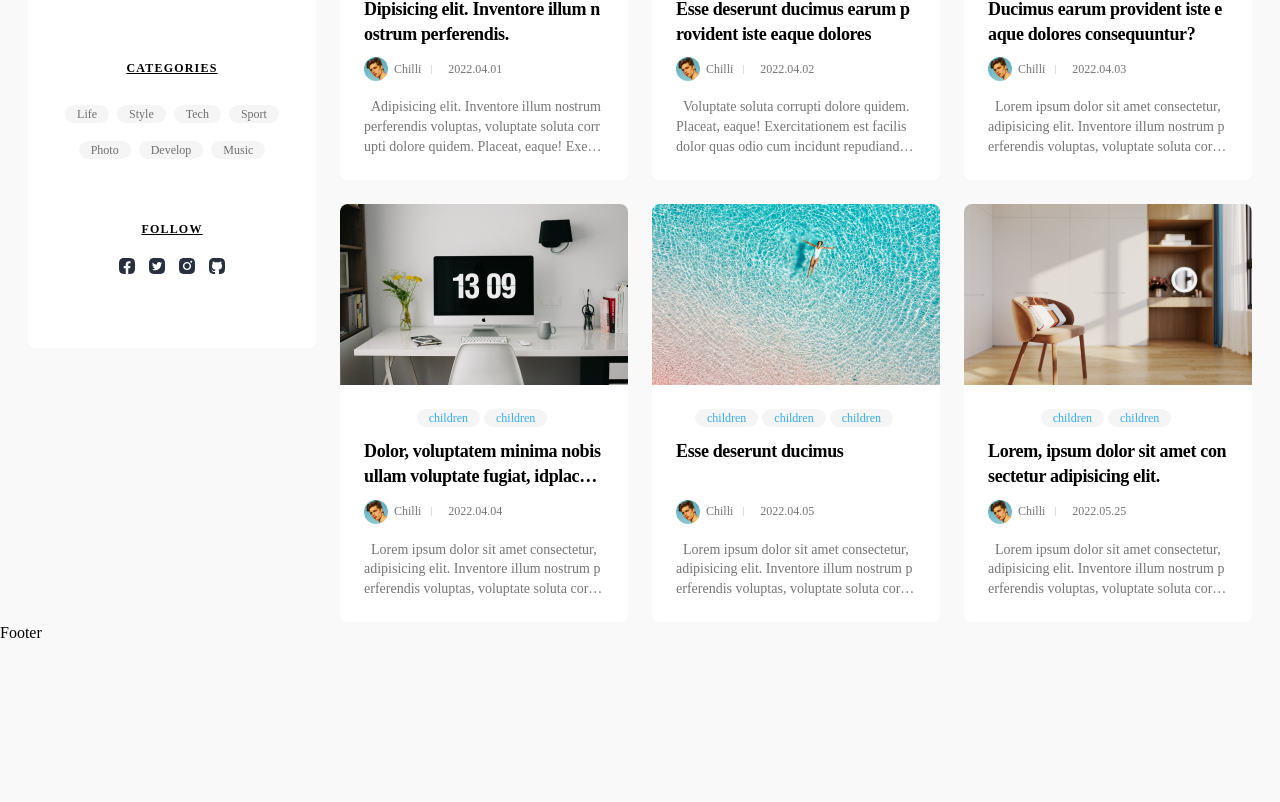
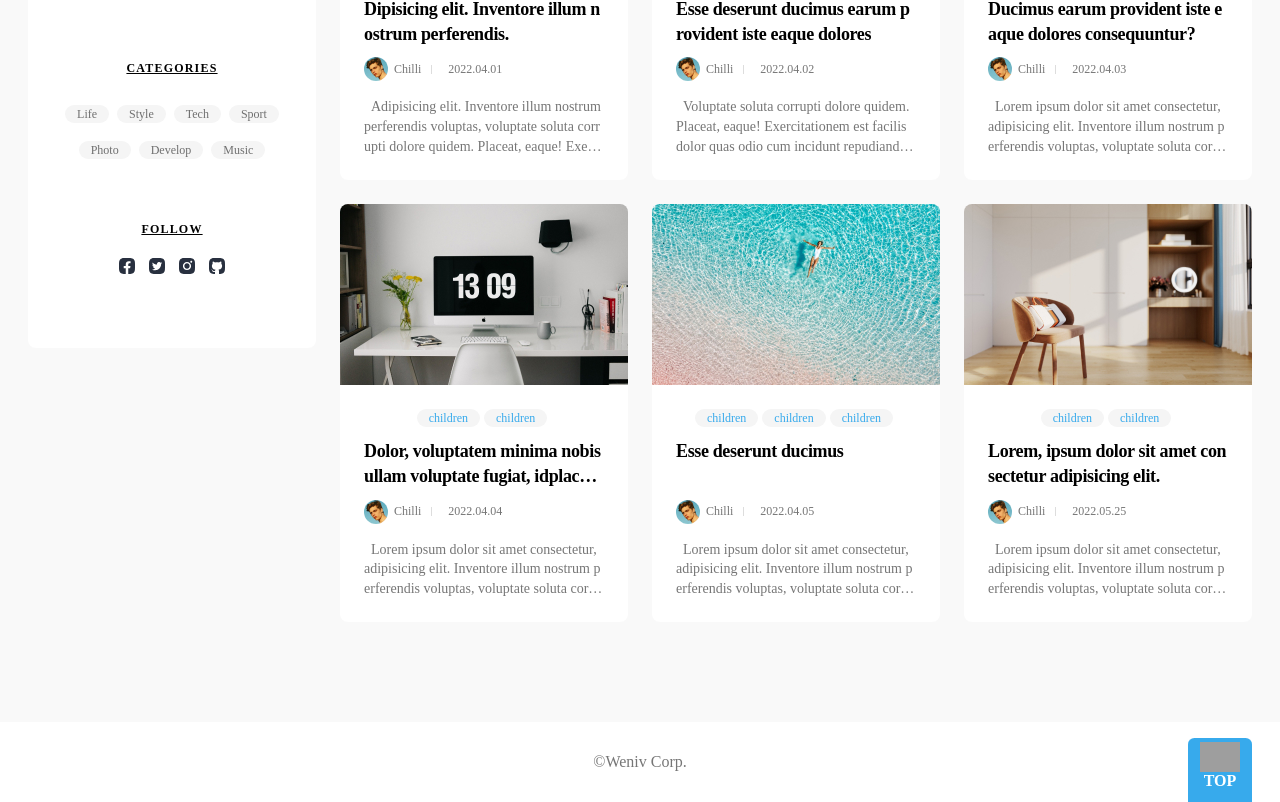
Before and after one commit to qorlgns1/react-blog, a React (Create React App) app: page / in a window 1280 px wide. Shown: the part 618-1420 px from the top of the page. Before the commit the page ends 1263 px from the top, so only its background shows below. Built offline with nearby package versions, Linux system fonts and the light colour scheme; grey boxes are pictures that could not be loaded; a web font is replaced by a local one.

Commit message:
feat: footer 컴포넌트 개발

```diff
--- a/src/components/layouts/footer/Footer.jsx
+++ b/src/components/layouts/footer/Footer.jsx
@@ -1,5 +1,57 @@
 import React from "react";
+import styled, { createGlobalStyle } from "styled-components";
+
+const FooterGlobalStyle = createGlobalStyle`
+  /* footer {
+    background: var(--white-color);
+    margin-top: 10rem;
+  } */
+
+  footer .max-width {
+    display: flex;
+    align-items: center;
+    justify-content: center;
+    height: 8rem;
+    position: relative;
+  }
+
+  footer h2 {
+    color: var(--gray-color);
+  }
+
+  .top-button {
+    position: absolute;
+    bottom: 0;
+    right: 0;
+    width: 6.4rem;
+    height: 6.4rem;
+    padding-top: 2.2rem;
+    border: 0;
+    border-radius: var(--border-radius) var(--border-radius) 0 0;
+    background: var(--main-color) url(../../assets/ArrowTop.svg) no-repeat 50%
+      0.4rem / 4rem;
+    color: var(--white-color);
+    text-align: center;
+    font-weight: bold;
+  }
+`;
+
+// footer.css 에 아래 css를 적용하려고 하면 에러가 발생하여 styled 컴포넌트 사용
+const FooterWrapper = styled.footer`
+  background: var(--white-color);
+  margin-top: 10rem;
+`;
 
 export default function Footer() {
-  return <div>Footer</div>;
+  return (
+    <>
+      <FooterGlobalStyle />
+      <FooterWrapper>
+        <div className="max-width">
+          <h2>©Weniv Corp.</h2>
+          <button className="top-button">TOP</button>
+        </div>
+      </FooterWrapper>
+    </>
+  );
 }
```
